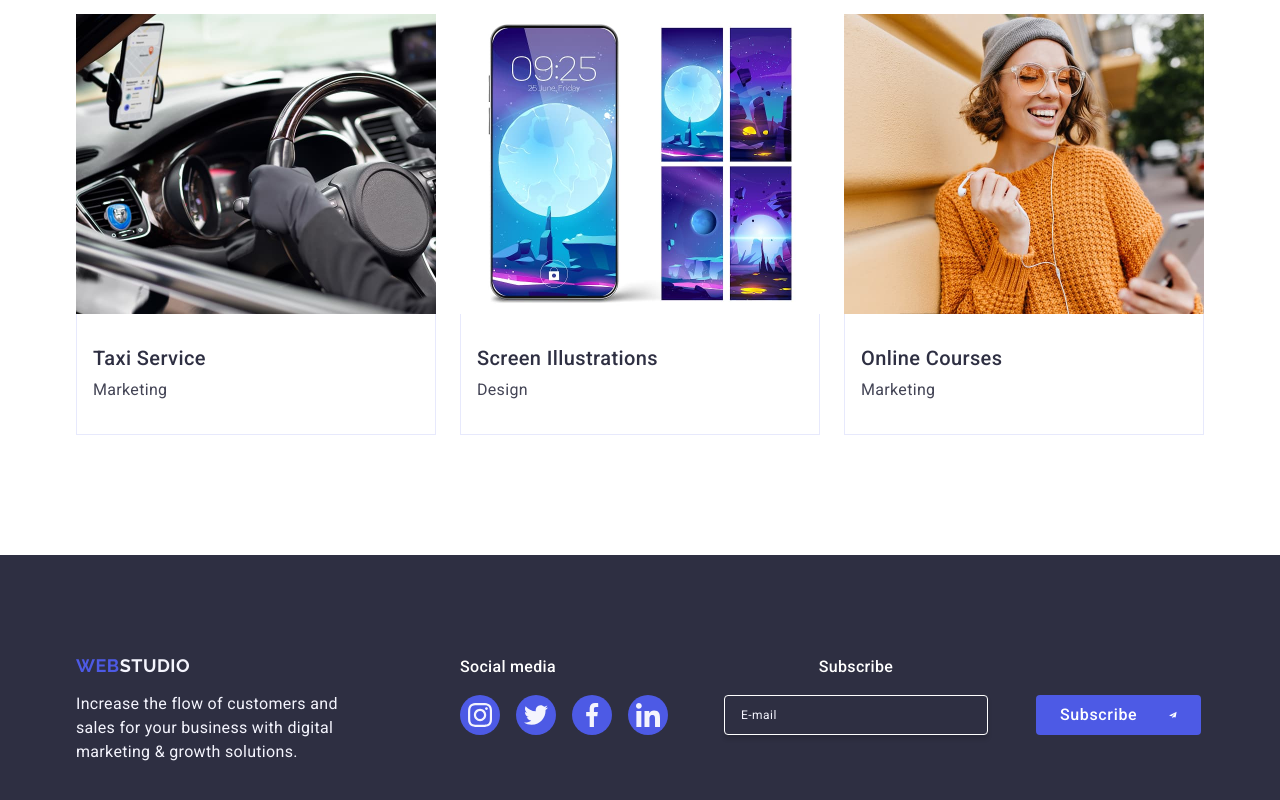
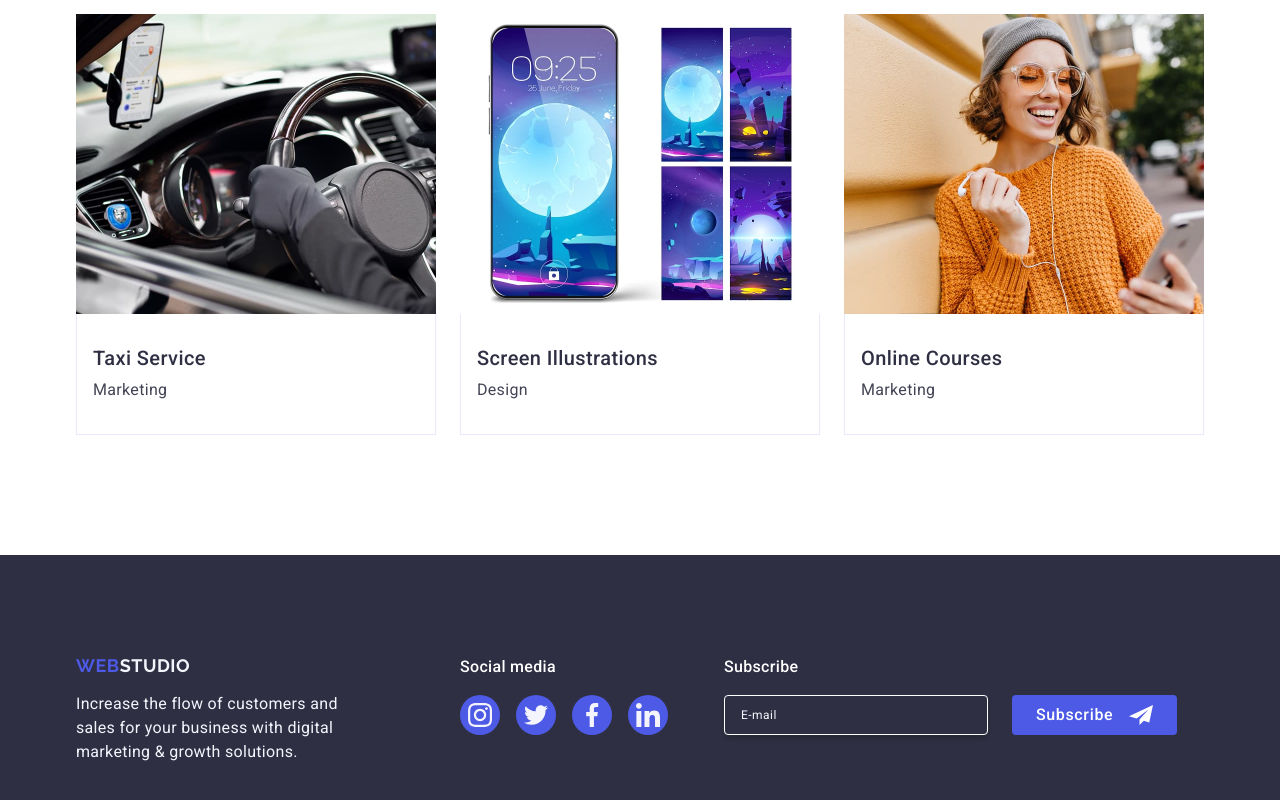
Before and after one commit to IvanTeplykh/goit-markup-hw-05, a plain HTML site: page index.html in a window 1280 px wide. Shown: the part 2596-3396 px from the top of the page. Drawn offline with nearby package versions, Linux system fonts and the light colour scheme.

Commit message:
23.11.25 up06

```diff
--- a/css/styles.css
+++ b/css/styles.css
@@ -489,22 +489,6 @@ footer p {
   color: #f4f4fd;
 }
 
-.subscribe-btn {
-  display: flex;
-  align-items: center;
-  justify-content: center;
-  background-color: #4D5AE5;
-  border-radius: 4px;
-  gap: 16px;
-  padding: 8px 24px;
-  border: none;
-  color: #f4f4fd;
-  width: 165px;
-  height: 40px;
-  margin-left: 24px;
-  transition: background-color 250ms cubic-bezier(0.4, 0, 0.2, 1);
-}
-
 .subscribe-btn:hover, .subscribe-btn:focus {
   background-color: #404bbf;
 }
@@ -671,7 +655,6 @@ footer p {
   font-weight: 500;
   font-size: 16px;
   line-height: 1.5;
-  text-align: center;
   letter-spacing: 0.02em;
   color: #ffffff;
   margin-bottom: 16px;
@@ -902,22 +885,6 @@ footer p {
   color: #f4f4fd;
 }
 
-.subscribe-btn {
-  display: flex;
-  align-items: center;
-  justify-content: center;
-  background-color: #4D5AE5;
-  border-radius: 4px;
-  gap: 16px;
-  padding: 8px 24px;
-  border: none;
-  color: #ffffff;
-  width: 165px;
-  height: 40px;
-  margin-left: 24px;
-  transition: background-color 250ms cubic-bezier(0.4, 0, 0.2, 1);
-}
-
 .subscribe-btn:hover, .subscribe-btn:focus {
   background-color: #404bbf;
 }
```
